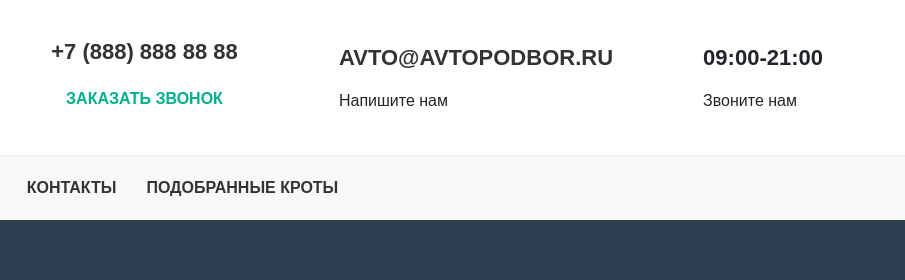
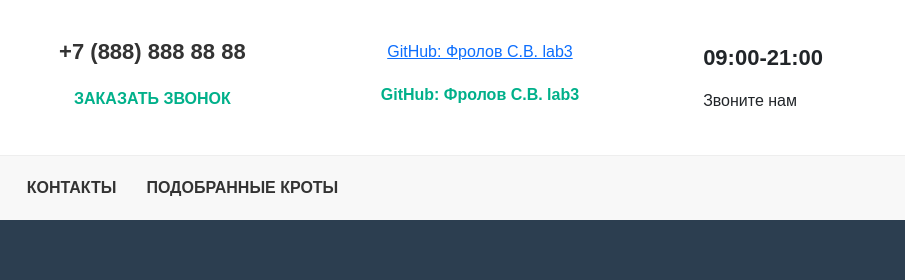
Before and after one commit to svfrolov/XML, a website: page index.html in a window 1280 px wide. Shown: the top 280 px of the page, 375-1280 px from the left. Drawn offline with nearby package versions, Linux system fonts and the light colour scheme.

Commit message:
Добавлены файлы в проект

```diff
--- a/index.html
+++ b/index.html
@@ -39,10 +39,11 @@
         </div>
         <button class="call-back-btn">ЗАКАЗАТЬ ЗВОНОК</button>
       </div>
-      <div class="email">
-        <a href="mailto:avto@frolovavto.ru">AVTO@AVTOPODBOR.RU</a>
-        <br>
-        <span>Напишите нам</span>
+      <div class="phone-block">
+        <div class="github-link">
+          <a href="https://github.com/svfrolov/XML/tree/lab6">GitHub: Фролов С.В. lab3</a>
+        </div>
+        <button class="call-back-btn" onclick="window.location.href='https://github.com/svfrolov/XML/tree/lab6'">GitHub: Фролов С.В. lab3</button>
       </div>
       <div class="email">
         <a>09:00-21:00</a>
```
